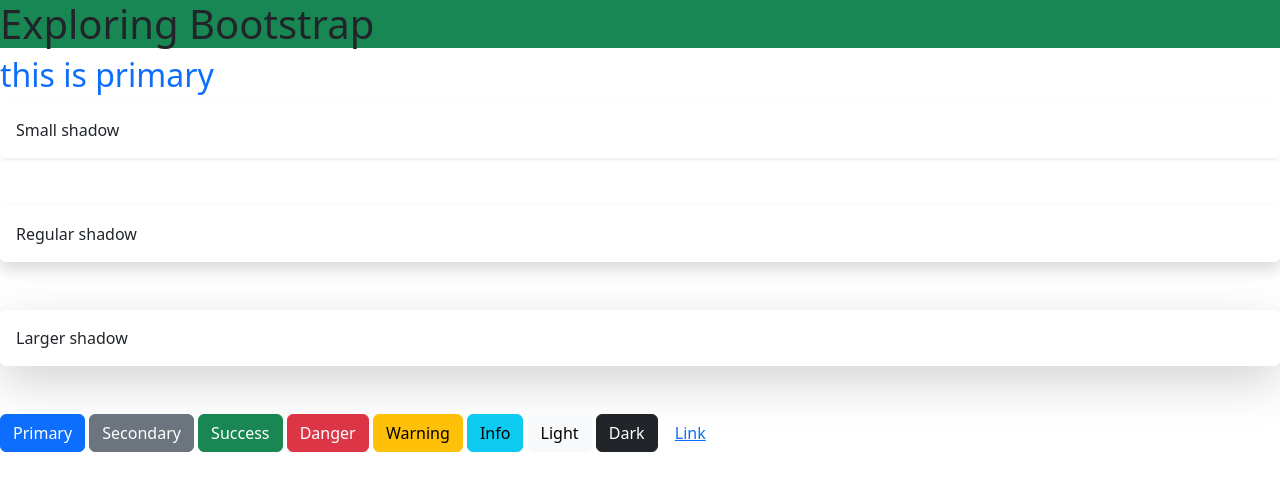
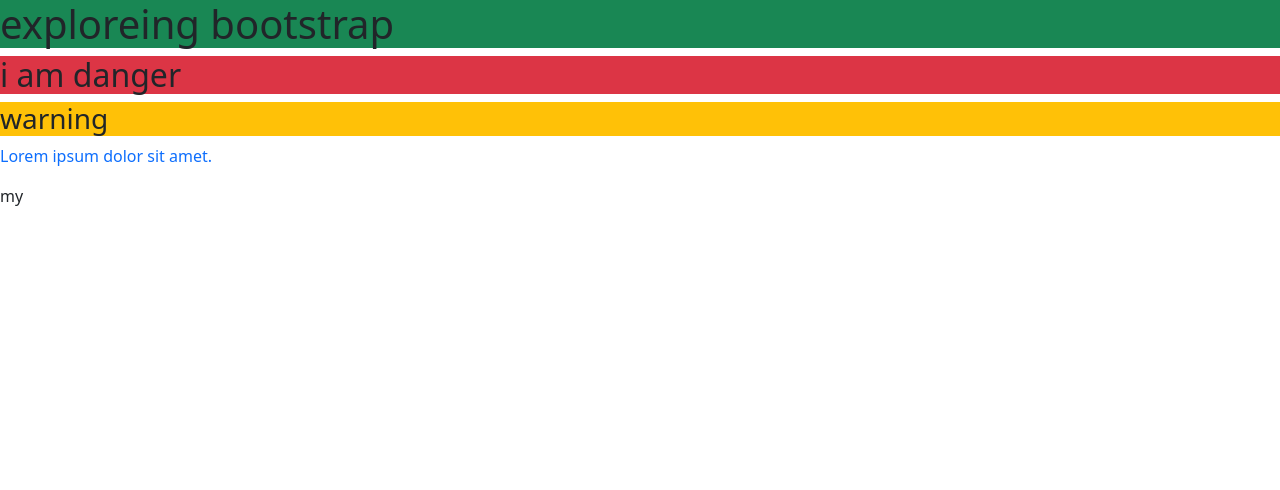
Before and after one commit to Raselahmed2/explore-bootstrap, a plain HTML site: page index.html in a window 1280 px wide. Drawn offline with nearby package versions, Linux system fonts and the light colour scheme.

Commit message:
git commit -m "first commit"

```diff
--- a/index.html
+++ b/index.html
@@ -12,23 +12,29 @@
 
 </head>
 <body>
+    <h1 class="bg-success">exploreing bootstrap</h1>
+    <h2 class="bg-danger">i am danger</h2>
+    <h3 class="bg-warning">warning</h3>
+    <p class="text-primary">Lorem ipsum dolor sit amet.</p>
+    <div>
+        my
+
+    </div>
+
+
+
+
+
+
+
+
+
+
+
+
+
     <script src="	https://cdn.jsdelivr.net/npm/bootstrap@5.2.0/dist/js/bootstrap.bundle.min.js"></script>
 
-    <h1 class="bg-success">Exploring Bootstrap </h1>
-    <h2 class="text-primary">this is primary</h2>
-    <div class="shadow-sm p-3 mb-5 bg-body rounded">Small shadow</div>
-<div class="shadow p-3 mb-5 bg-body rounded">Regular shadow</div>
-<div class="shadow-lg p-3 mb-5 bg-body rounded">Larger shadow</div>
-<button type="button" class="btn btn-primary">Primary</button>
-<button type="button" class="btn btn-secondary">Secondary</button>
-<button type="button" class="btn btn-success">Success</button>
-<button type="button" class="btn btn-danger">Danger</button>
-<button type="button" class="btn btn-warning">Warning</button>
-<button type="button" class="btn btn-info">Info</button>
-<button type="button" class="btn btn-light">Light</button>
-<button type="button" class="btn btn-dark">Dark</button>
-
-<button type="button" class="btn btn-link">Link</button>
 
 </body>
 </html>
```
